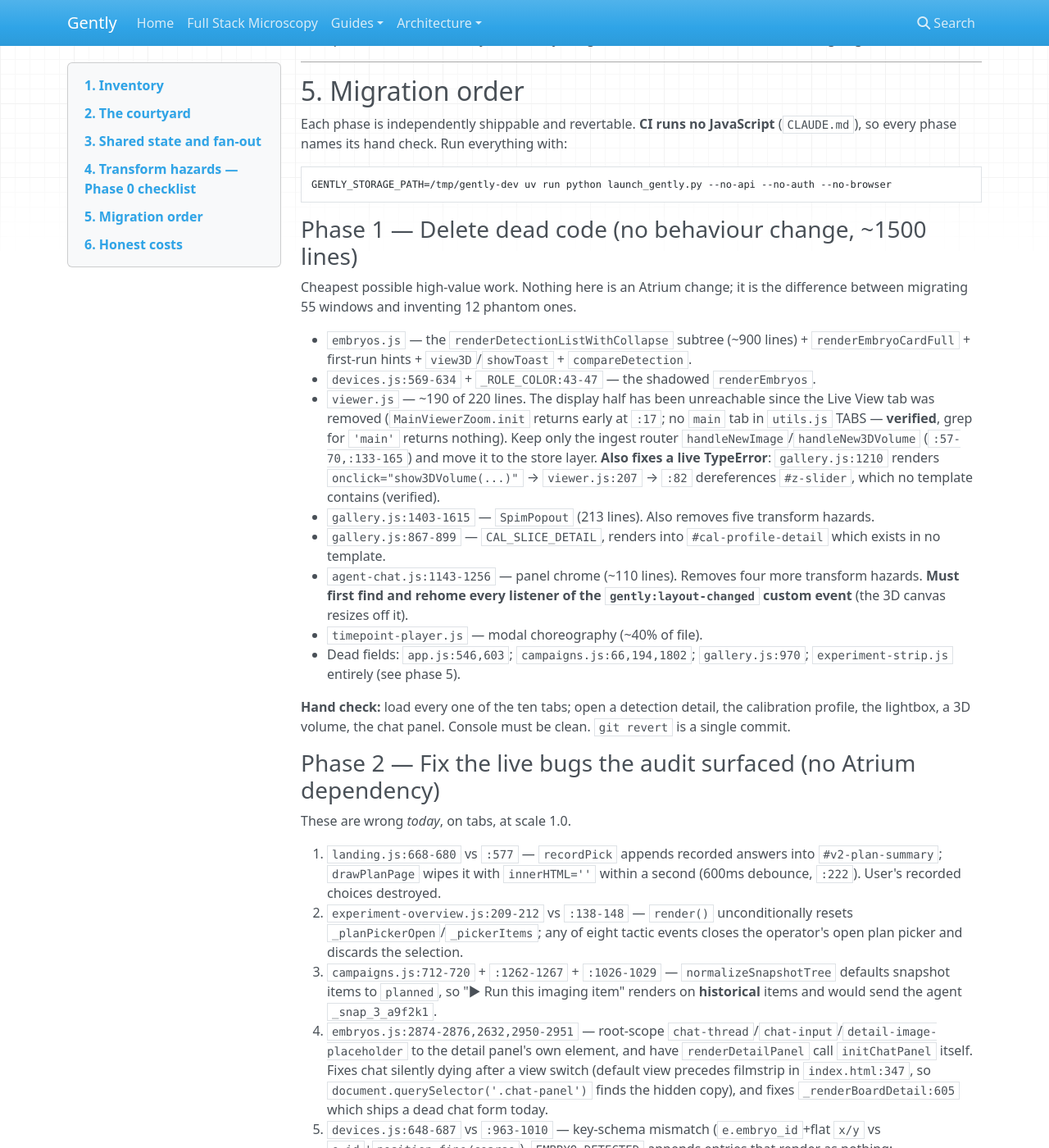
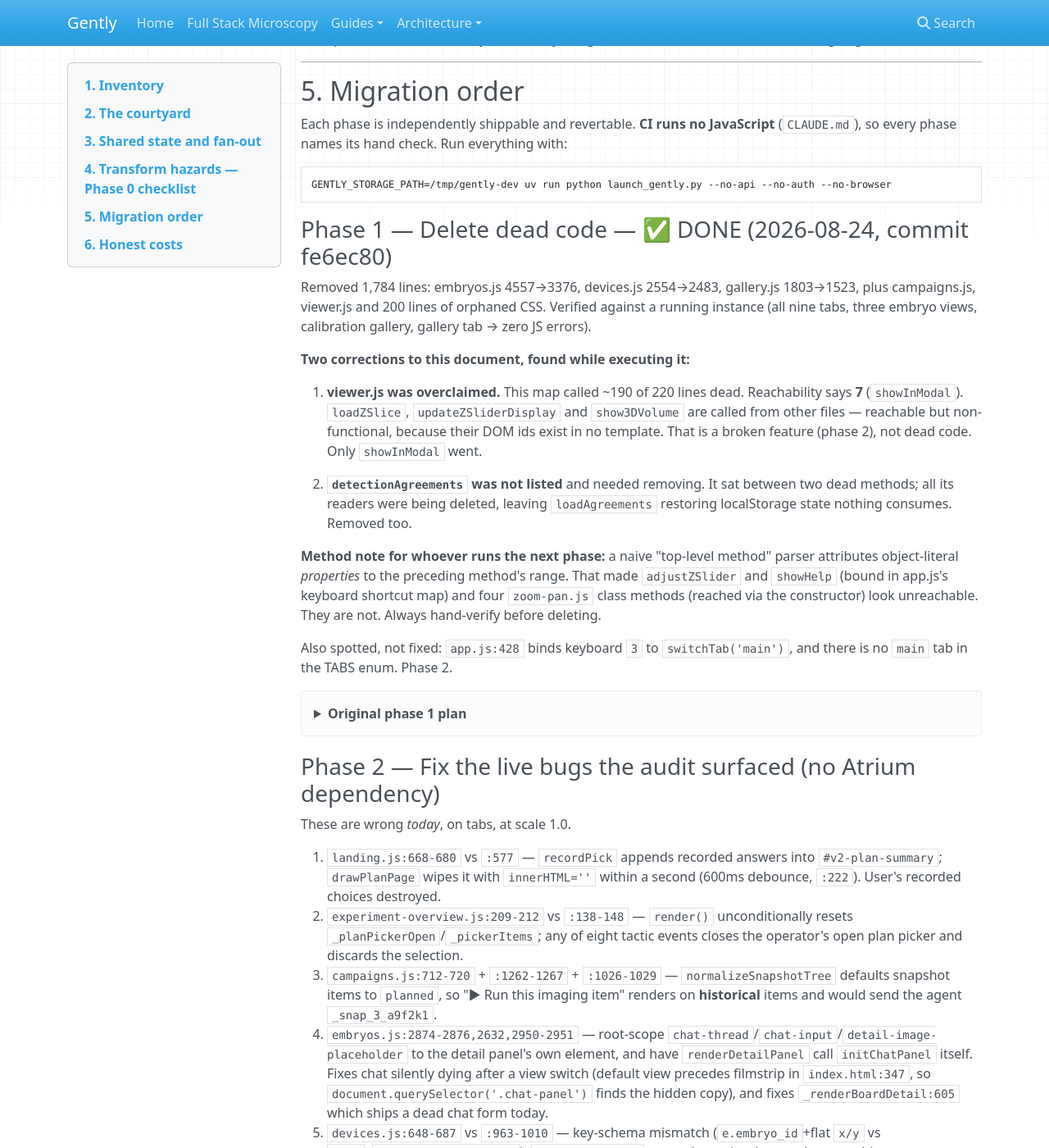
Before and after one commit to pskeshu/gently, an MkDocs documentation site: the page built from docs/atrium/MIGRATION.md, in a window 1280 px wide and 1400 px high, scrolled down 13561 px. Shown: the whole window at 82% size. Built offline with MkDocs 1.6.1, drawn with Linux system fonts in a browser that asks for light colours; nearby versions of some CDN libraries.

Commit message:
docs(atrium): mark phase 1 done and record two corrections to the map
Phase 1 shipped in fe6ec80. Two things the map got wrong, written back so the
next phase does not re-tread them: viewer.js was overclaimed (7 dead lines,
not ~190 — the rest is reachable but non-functional, which is a phase 2 bug),
and detectionAgreements needed removing but was not listed.

Also records the analysis pitfall that produced both: a top-level-method
parser attributes object-literal properties to the preceding method's range,
which made a keyboard shortcut map and four class methods look unreachable.

Co-Authored-By: Claude Opus 5 (1M context) <noreply@anthropic.com>

````diff
--- a/docs/atrium/MIGRATION.md
+++ b/docs/atrium/MIGRATION.md
@@ -347,7 +347,36 @@ Each phase is independently shippable and revertable. **CI runs no JavaScript**
 GENTLY_STORAGE_PATH=/tmp/gently-dev uv run python launch_gently.py --no-api --no-auth --no-browser
 ```
 
-### Phase 1 — Delete dead code (no behaviour change, ~1500 lines)
+### Phase 1 — Delete dead code — ✅ DONE (2026-08-24, commit fe6ec80)
+
+Removed 1,784 lines: embryos.js 4557→3376, devices.js 2554→2483,
+gallery.js 1803→1523, plus campaigns.js, viewer.js and 200 lines of orphaned
+CSS. Verified against a running instance (all nine tabs, three embryo views,
+calibration gallery, gallery tab → zero JS errors).
+
+**Two corrections to this document, found while executing it:**
+
+1. **viewer.js was overclaimed.** This map called ~190 of 220 lines dead.
+   Reachability says **7** (`showInModal`). `loadZSlice`,
+   `updateZSliderDisplay` and `show3DVolume` are called from other files —
+   reachable but non-functional, because their DOM ids exist in no template.
+   That is a broken feature (phase 2), not dead code. Only `showInModal` went.
+
+2. **`detectionAgreements` was not listed** and needed removing. It sat
+   between two dead methods; all its readers were being deleted, leaving
+   `loadAgreements` restoring localStorage state nothing consumes. Removed too.
+
+**Method note for whoever runs the next phase:** a naive "top-level method"
+parser attributes object-literal *properties* to the preceding method's range.
+That made `adjustZSlider` and `showHelp` (bound in app.js's keyboard shortcut
+map) and four `zoom-pan.js` class methods (reached via the constructor) look
+unreachable. They are not. Always hand-verify before deleting.
+
+Also spotted, not fixed: `app.js:428` binds keyboard `3` to
+`switchTab('main')`, and there is no `main` tab in the TABS enum. Phase 2.
+
+<details><summary>Original phase 1 plan</summary>
+
 
 Cheapest possible high-value work. Nothing here is an Atrium change; it is the difference between migrating 55 windows and inventing 12 phantom ones.
 
@@ -361,6 +390,7 @@ Cheapest possible high-value work. Nothing here is an Atrium change; it is the d
 - Dead fields: `app.js:546,603`; `campaigns.js:66,194,1802`; `gallery.js:970`; `experiment-strip.js` entirely (see phase 5).
 
 **Hand check:** load every one of the ten tabs; open a detection detail, the calibration profile, the lightbox, a 3D volume, the chat panel. Console must be clean. `git revert` is a single commit.
+</details>
 
 ### Phase 2 — Fix the live bugs the audit surfaced (no Atrium dependency)
 
````
